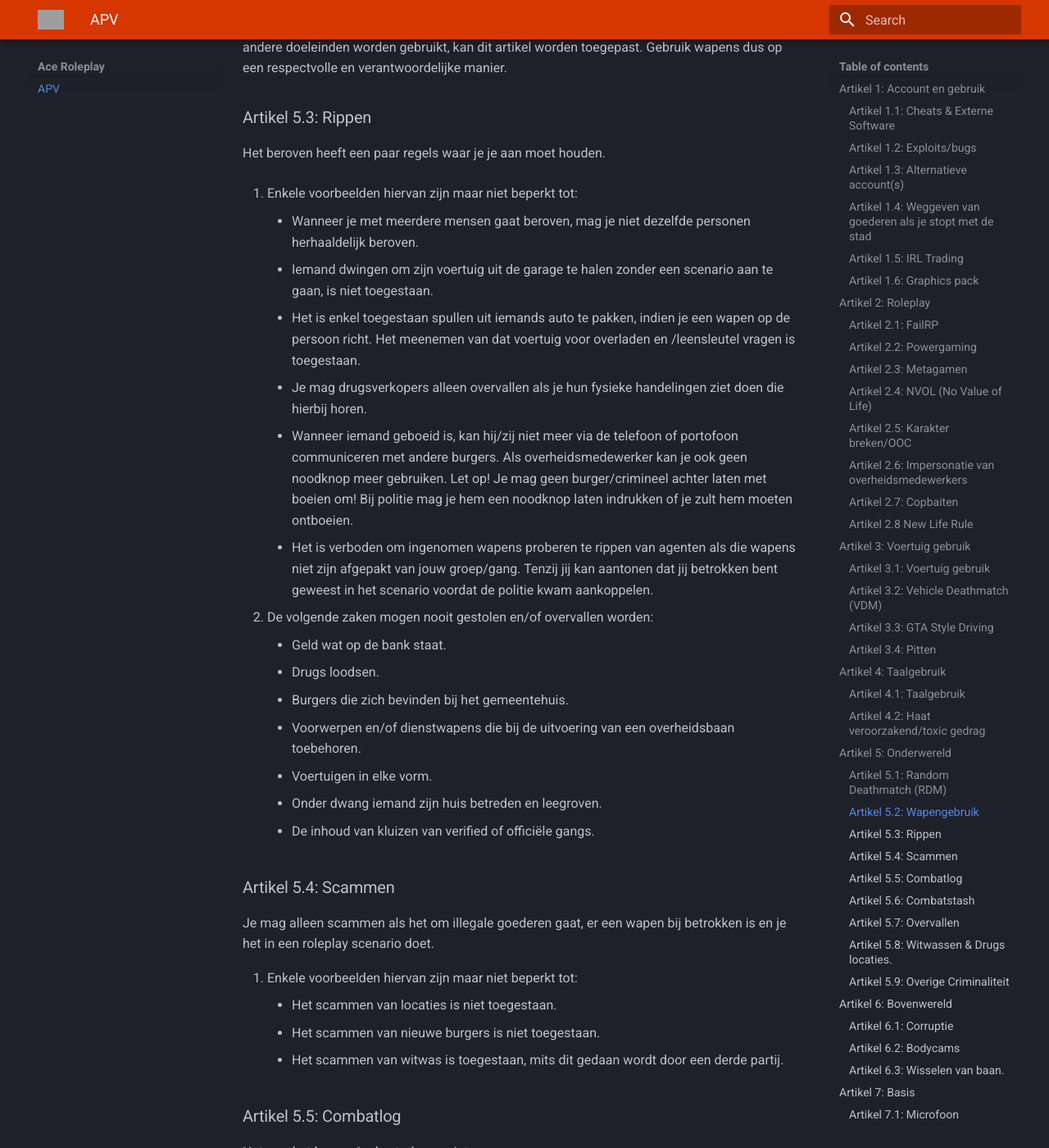
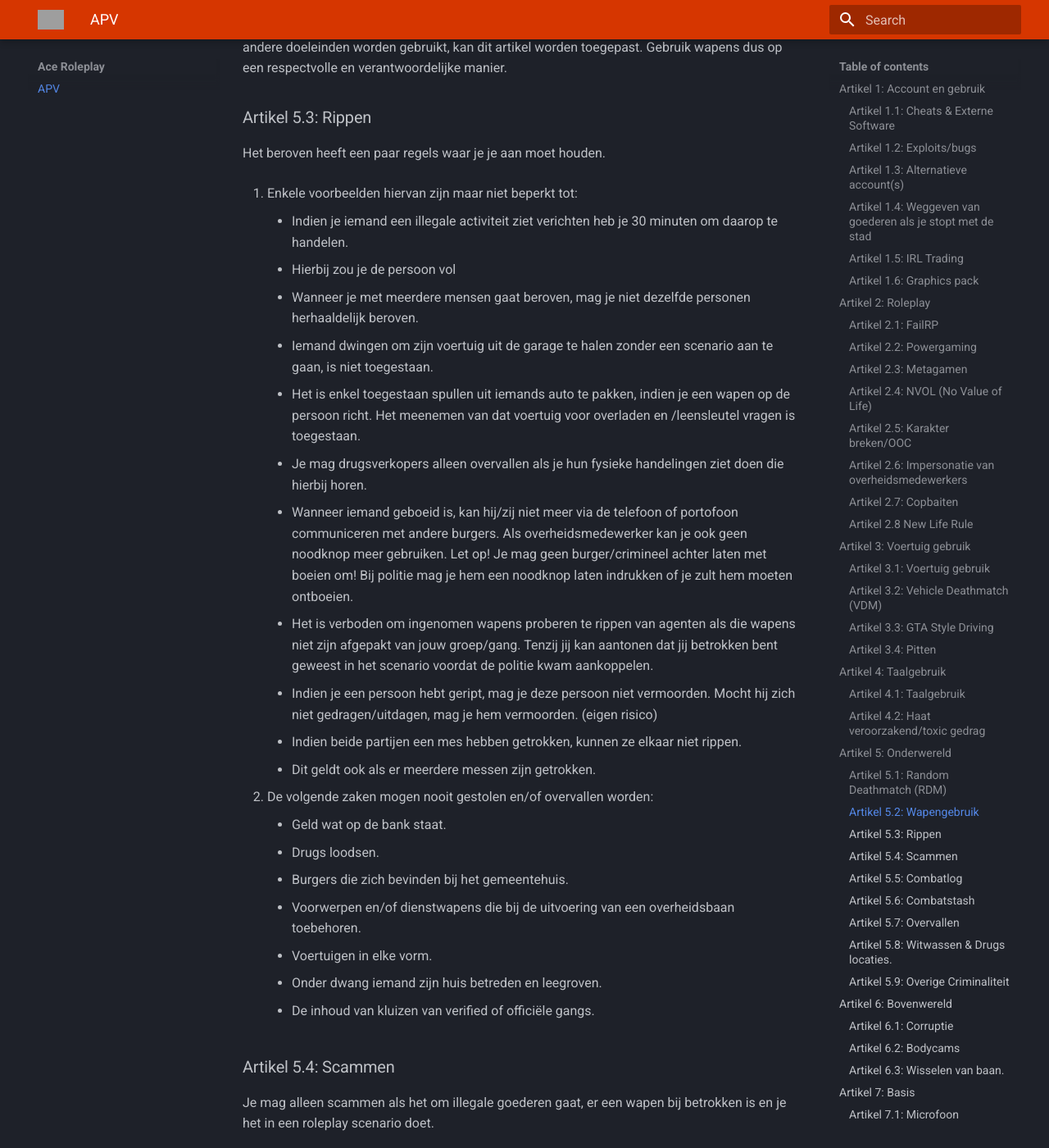
Before and after one commit to Alem569/ace-apv, an MkDocs documentation site: the page built from docs/index.md, in a window 1280 px wide and 1400 px high, scrolled down 11784 px. Shown: the whole window at 82% size. Built offline with MkDocs 1.6.1 and Material for MkDocs 9.7.7, drawn with Linux system fonts in a browser that asks for light colours; some of the changed text lies outside the part shown; grey boxes are pictures that could not be loaded.

Commit message:
Update index.md

```diff
--- a/docs/index.md
+++ b/docs/index.md
@@ -295,14 +295,19 @@ Deze regel is bedoeld om mensen te beschermen die niet betrokken zijn bij jouw s
 Het beroven heeft een paar regels waar je je aan moet houden.
 
 1. Enkele voorbeelden hiervan zijn maar niet beperkt tot:
+    * Indien je iemand een illegale activiteit ziet verichten heb je 30 minuten om daarop te handelen.
+       *  Hierbij zou je de persoon vol
     * Wanneer je met meerdere mensen gaat beroven, mag je niet dezelfde personen herhaaldelijk beroven.
     * Iemand dwingen om zijn voertuig uit de garage te halen zonder een scenario aan te gaan, is niet toegestaan.
     * Het is enkel toegestaan spullen uit iemands auto te pakken, indien je een wapen op de persoon richt. Het meenemen van dat voertuig voor overladen en /leensleutel vragen is toegestaan.
     * Je mag drugsverkopers alleen overvallen als je hun fysieke handelingen ziet doen die hierbij horen.
     * Wanneer iemand geboeid is, kan hij/zij niet meer via de telefoon of portofoon communiceren met andere burgers. Als overheidsmedewerker kan je ook geen noodknop meer gebruiken. Let op! Je mag geen burger/crimineel achter laten met boeien om! Bij politie mag je hem een noodknop laten indrukken of je zult hem moeten ontboeien.
     * Het is verboden om ingenomen wapens proberen te rippen van agenten als die wapens niet zijn afgepakt van jouw groep/gang. Tenzij jij kan aantonen dat jij betrokken bent geweest in het scenario voordat de politie kwam aankoppelen.
+    * Indien je een persoon hebt geript, mag je deze persoon niet vermoorden. Mocht hij zich niet gedragen/uitdagen, mag je hem vermoorden. (eigen risico)
+    * Indien beide partijen een mes hebben getrokken, kunnen ze elkaar niet rippen.
+       * Dit geldt ook als er meerdere messen zijn getrokken.
 
-2. De volgende zaken mogen nooit gestolen en/of overvallen worden:
+3. De volgende zaken mogen nooit gestolen en/of overvallen worden:
     * Geld wat op de bank staat.
     * Drugs loodsen.
     * Burgers die zich bevinden bij het gemeentehuis.
```
Also changed, not shown: other parts of docs/index.md (+1 -1 lines).
